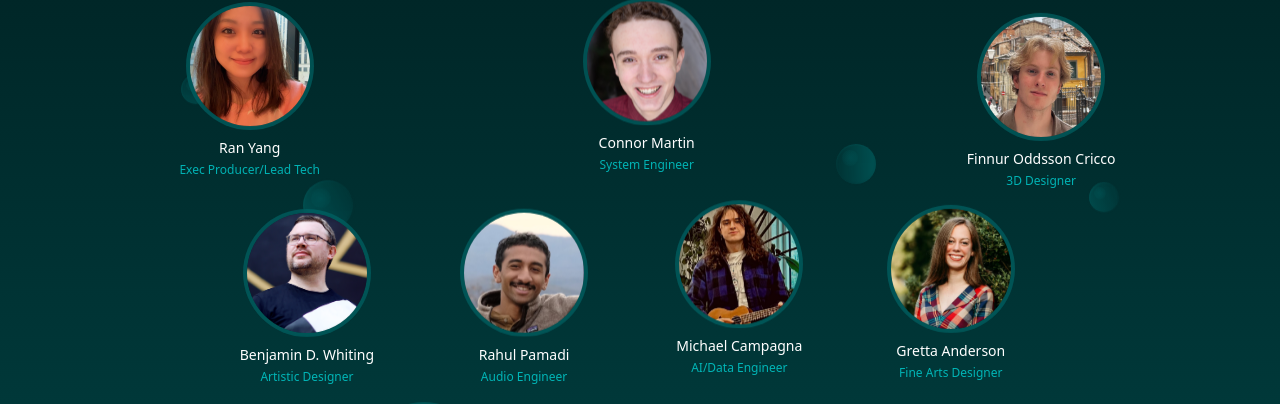
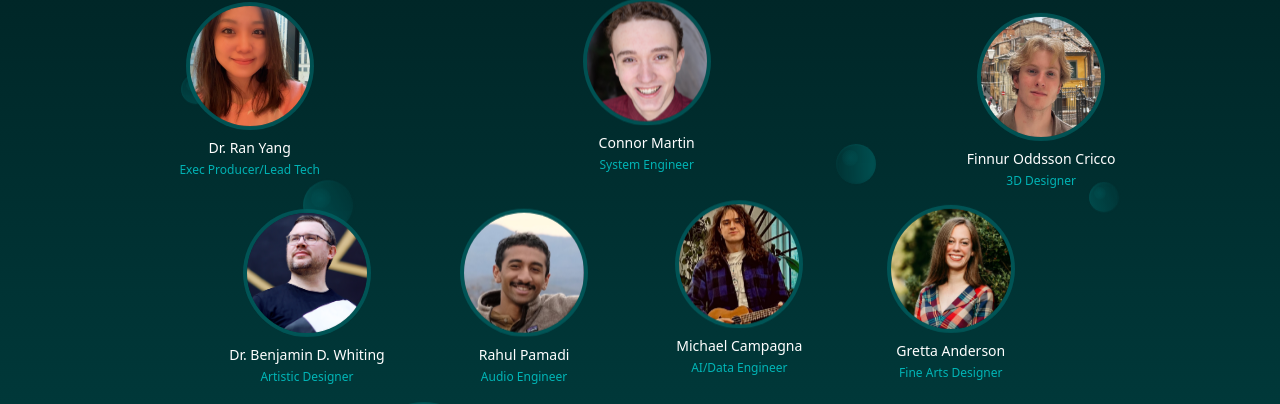
Before and after one commit to CTlandu/waveform.ai_colin_copy, a React (Vite) app in the folder frontend/: page /team in a window 1280 px wide. Shown: the part 241-645 px from the top of the page. Built offline with nearby package versions, Linux system fonts and the light colour scheme.

Commit message:
Update: Dr. Yang's socials

```diff
--- a/frontend/src/Pages/ContactPage.jsx
+++ b/frontend/src/Pages/ContactPage.jsx
@@ -37,7 +37,9 @@ const ContactPage = () => {
                 />
               </div>
               <div className="text-center md:text-left">
-                <h3 className="text-2xl font-bold text-white mb-2">Ran Yang</h3>
+                <h3 className="text-2xl font-bold text-white mb-2">
+                  Dr. Ran Yang
+                </h3>
                 <p className="text-primary-90/80 mb-4">
                   Exec Producer/Lead Tech
                 </p>
@@ -74,7 +76,7 @@ const ContactPage = () => {
               </div>
               <div className="text-center md:text-left">
                 <h3 className="text-2xl font-bold text-white mb-2">
-                  Benjamin D. Whiting
+                  Dr. Benjamin D. Whiting
                 </h3>
                 <p className="text-primary-90/80 mb-4">Artistic Desginer</p>
                 <div className="flex items-center justify-center md:justify-start gap-2 text-white">
--- a/frontend/src/data/teamMembers.js
+++ b/frontend/src/data/teamMembers.js
@@ -14,18 +14,18 @@ import caitlin from "../assets/folks/Caitlin.png";
 export const teamMembers = [
   {
     id: 1,
-    name: "Ran Yang",
+    name: "Dr. Ran Yang",
     role: "Exec Producer/Lead Tech",
     image: ranYang,
     description:
       "Prof. Ran Yang leads production and technical development, bringing 20 years of higher education experience in physics and electrical engineering with AI applications in sound design and medical technologies.",
     email: "rxyan2@wm.edu",
-    // website: "https://example.com",
-    // linkedin: "https://linkedin.com/in/ran-yang",
+    website: "https://www.wm.edu/peopleofwm/creative-critical-thinkers/yang-r/",
+    linkedin: "https://www.linkedin.com/in/ranyang77/",
   },
   {
     id: 2,
-    name: "Benjamin D. Whiting",
+    name: "Dr. Benjamin D. Whiting",
     role: "Artistic Designer",
     image: benWhiting,
     description:
```
